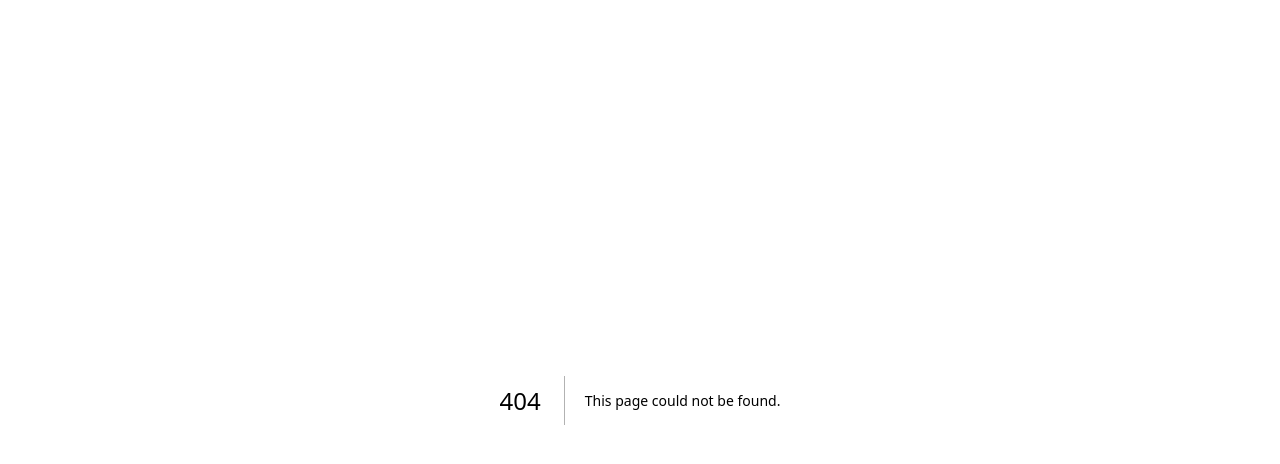
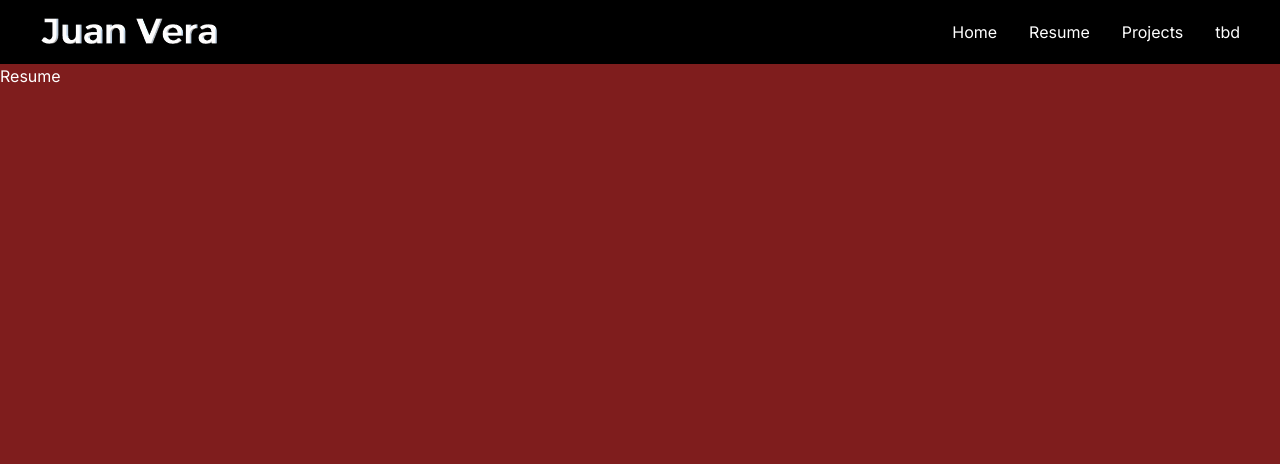
Before and after one commit to JuanTime2Late/Portfolio_Site, a Next.js app in the folder portfolio_site/: page /resume in a window 1280 px wide. Before the commit this address had no page. Shown: the top 464 px of the page. Built offline with nearby package versions, Linux system fonts and the light colour scheme.

Commit message:
Added sub-pages for navbar paths.

```diff
--- a/portfolio_site/src/app/navBar.js
+++ b/portfolio_site/src/app/navBar.js
@@ -22,9 +22,9 @@ const NavBar = () => {
                     <div className="hidden md:block">
                         <div className="ml-4 flex items-center space-x-4">
                             <NavBarWord word={"Home"} link={"/"} block={false}/>
-                            <NavBarWord word={"Resume"} link={"/"} block={false}/>
-                            <NavBarWord word={"Projects"} link={"/"} block={false}/>
-                            <NavBarWord word={"LinkedIn"} link={"/"} block={false}/>
+                            <NavBarWord word={"Resume"} link={"/resume"} block={false}/>
+                            <NavBarWord word={"Projects"} link={"/projects"} block={false}/>
+                            <NavBarWord word={"tbd"} link={"/"} block={false}/>
                         </div>
                     </div>
                     <div className="md:hidden flex items-center">
@@ -65,9 +65,9 @@ const NavBar = () => {
                 <div className="md:hidden">
                     <div className="px-2 pt-2 pb-3 space-y-1 sm:px-3"></div>
                         <NavBarWord word={"Home"} link={"/"} block={true}/>
-                        <NavBarWord word={"Resume"} link={"/"} block={true}/>
-                        <NavBarWord word={"Projects"} link={"/"} block={true}/>
-                        <NavBarWord word={"LinkedIn"} link={"/"} block={true}/>
+                        <NavBarWord word={"Resume"} link={"/resume"} block={true}/>
+                        <NavBarWord word={"Projects"} link={"/projects"} block={true}/>
+                        <NavBarWord word={"tbd"} link={"/"} block={true}/>
                 </div>
             )}
         </nav>
--- a/portfolio_site/src/app/page.js
+++ b/portfolio_site/src/app/page.js
@@ -1,4 +1,3 @@
-import Image from "next/image";
 import NavBar from "./navBar";
 
 export default function Home() {
--- /dev/null
+++ b/portfolio_site/src/app/projects/page.js
@@ -0,0 +1,12 @@
+import NavBar from "../navBar";
+
+export default function Projects() {
+    return (
+        <>
+            <NavBar />
+            <div className="h-screen w-screen bg-red-900 text-white">
+                Projects
+            </div>
+        </>
+    );
+}
--- /dev/null
+++ b/portfolio_site/src/app/resume/page.js
@@ -0,0 +1,12 @@
+import NavBar from "../navBar";
+
+export default function Resume() {
+    return (
+        <>
+            <NavBar />
+            <div className="h-screen w-screen bg-red-900 text-white">
+                Resume
+            </div>
+        </>
+    );
+}
```
